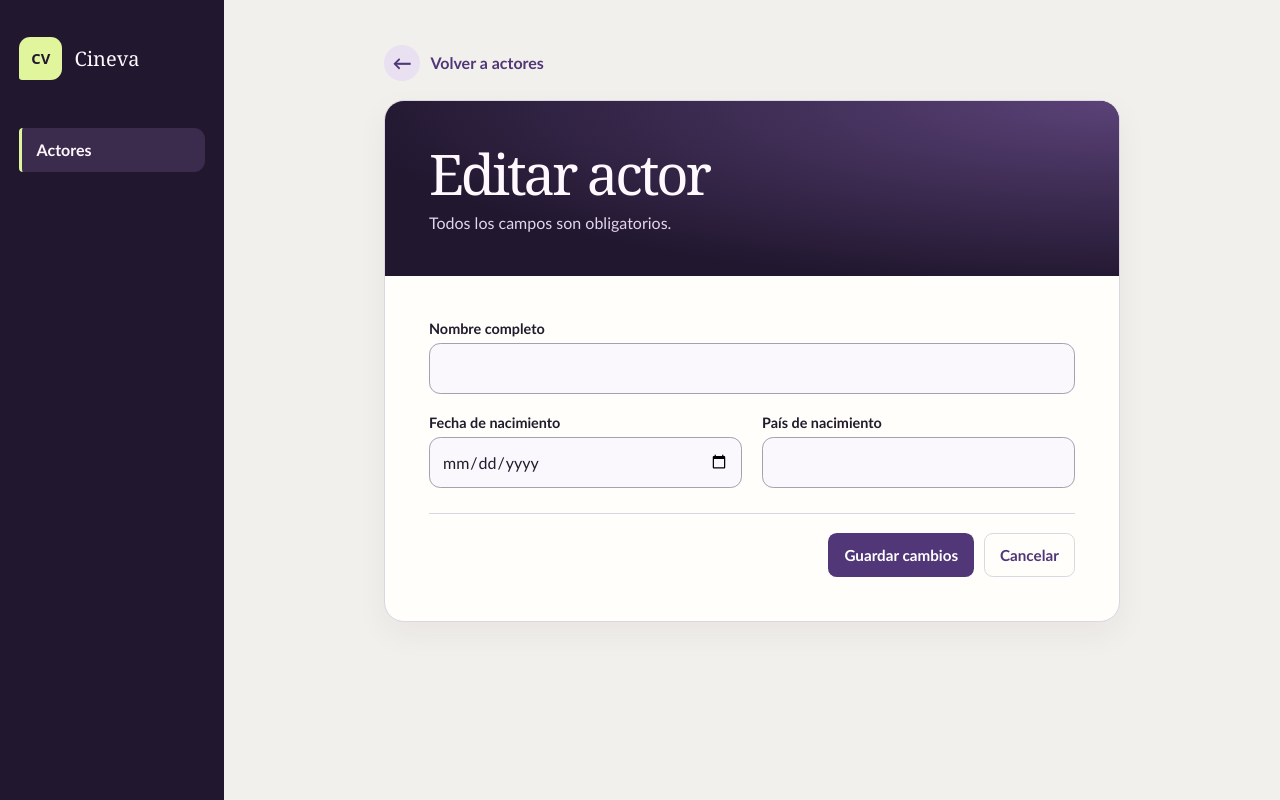
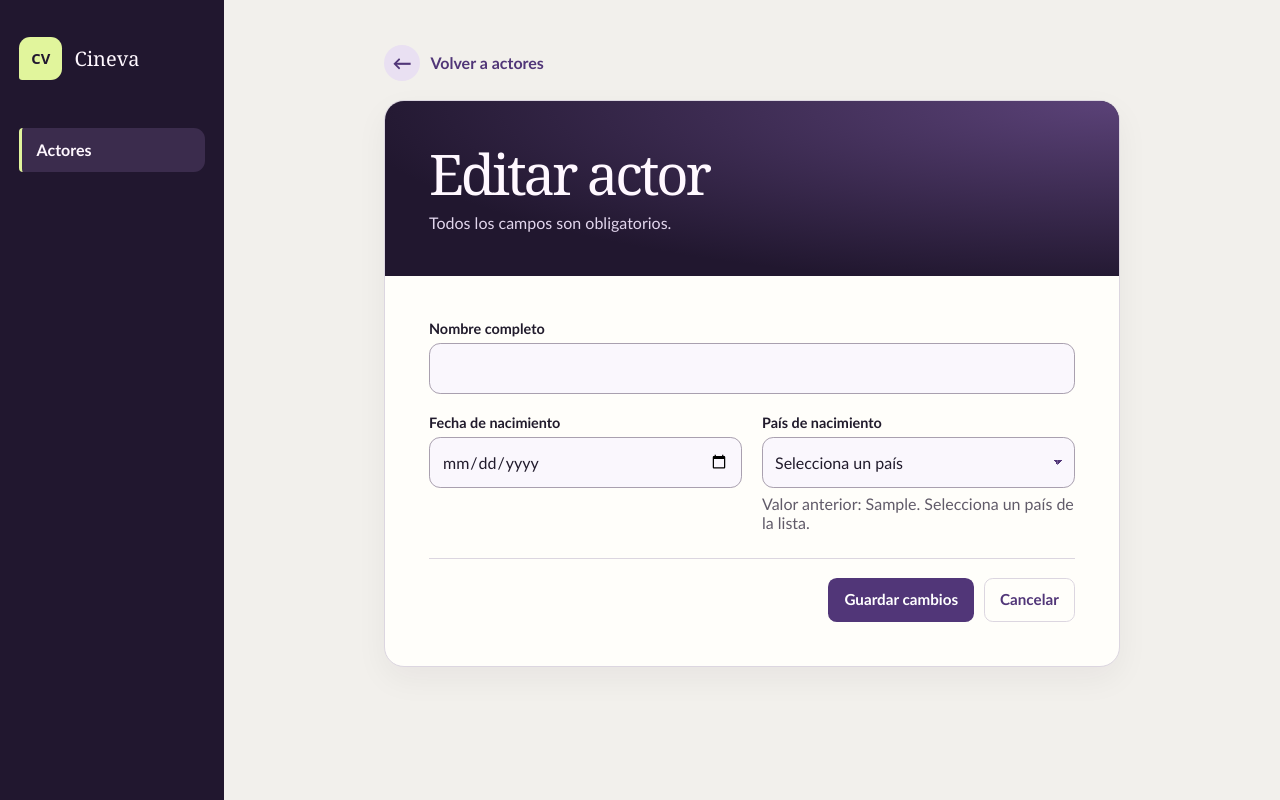
Before and after one commit to YoselinAg/peliculas-frontend, a Spring app: template src/main/resources/templates/actores/formulario.html in a window 1280 px wide. Run offline with Thymeleaf, Linux system fonts and the light colour scheme; the template is opened without the code that fills it: most values are stand-ins (such as "Sample title", 1, 10 or a date in 2020); data that the repository does not hold is empty.

Commit message:
add dropdown form create actors

```diff
--- a/src/main/resources/static/css/catalogo.css
+++ b/src/main/resources/static/css/catalogo.css
@@ -17,7 +17,7 @@
 * { box-sizing: border-box; }
 body { margin: 0; min-height: 100vh; }
 a { color: var(--purple); }
-button, input { font: inherit; }
+button, input, select { font: inherit; }
 :focus-visible { outline: 3px solid #9563dc; outline-offset: 3px; }
 .skip { position: fixed; z-index: 1; top: .5rem; left: .5rem; padding: .75rem; background: white; transform: translateY(-150%); }
 .skip:focus { transform: none; }
@@ -134,7 +134,7 @@ h2 { font-size: clamp(1.5rem, 3vw, 2rem); font-weight: normal; }
 }
 .field { display: grid; gap: .4rem; }
 .field label { font-weight: bold; font-size: .9rem; }
-.field input {
+.field input, .actor-editor-form .field select {
     width: 100%;
     min-width: 0;
     min-height: 2.75rem;
@@ -144,7 +144,7 @@ h2 { font-size: clamp(1.5rem, 3vw, 2rem); font-weight: normal; }
     background: #fff;
     color: var(--ink);
 }
-.field input[aria-invalid="true"] { border-color: var(--danger); }
+.field input[aria-invalid="true"], .field select[aria-invalid="true"] { border-color: var(--danger); }
 .field-error { color: var(--danger); font-size: .95rem; }
 .field div:empty { display: none; }
 .actions, .row-actions { display: flex; flex-wrap: wrap; align-items: center; gap: .6rem; }
@@ -223,10 +223,19 @@ tbody tr:hover { background: #f7f4fb; }
     padding: clamp(1.25rem, 5vw, 2.75rem);
 }
 .actor-editor-wide { grid-column: 1 / -1; }
-.actor-editor-form .field input {
+.actor-editor-form .field input, .actor-editor-form .field select {
     min-height: 3.15rem;
     border-radius: .7rem;
     background: #faf7fd;
+}
+.actor-editor-form .field select {
+    appearance: none;
+    padding-right: 2rem;
+    background-image: linear-gradient(45deg, transparent 50%, var(--purple) 50%),
+        linear-gradient(135deg, var(--purple) 50%, transparent 50%);
+    background-position: right 1rem center, right .7rem center;
+    background-size: .3rem .3rem;
+    background-repeat: no-repeat;
 }
 .actor-editor-actions {
     justify-content: flex-end;
--- a/src/main/resources/templates/actores/formulario.html
+++ b/src/main/resources/templates/actores/formulario.html
@@ -31,8 +31,14 @@
 
             <div class="field">
                 <label for="paisNacimiento">País de nacimiento</label>
-                <input type="text" th:field="*{paisNacimiento}" maxlength="100" required
-                       th:aria-invalid="${#fields.hasErrors('paisNacimiento')}" aria-describedby="pais-error">
+                <select th:field="*{paisNacimiento}" required
+                        th:aria-invalid="${#fields.hasErrors('paisNacimiento')}"
+                        aria-describedby="pais-anterior pais-error">
+                    <option value="">Selecciona un país</option>
+                    <option th:each="pais : ${paisesNacimiento}" th:value="${pais}" th:text="${pais}"></option>
+                </select>
+                <div id="pais-anterior"><p class="muted" th:if="${paisAnterior}"
+                    th:text="|Valor anterior: ${paisAnterior}. Selecciona un país de la lista.|"></p></div>
                 <div id="pais-error"><p class="field-error" th:errors="*{paisNacimiento}"></p></div>
             </div>
 
```
Also changed, not shown: src/main/java/com/example/peliculas_frontend/actores/ActorControlador.java (+17 -1 lines), src/main/java/com/example/peliculas_frontend/actores/PaisesNacimiento.java (added, +19 -0 lines).
